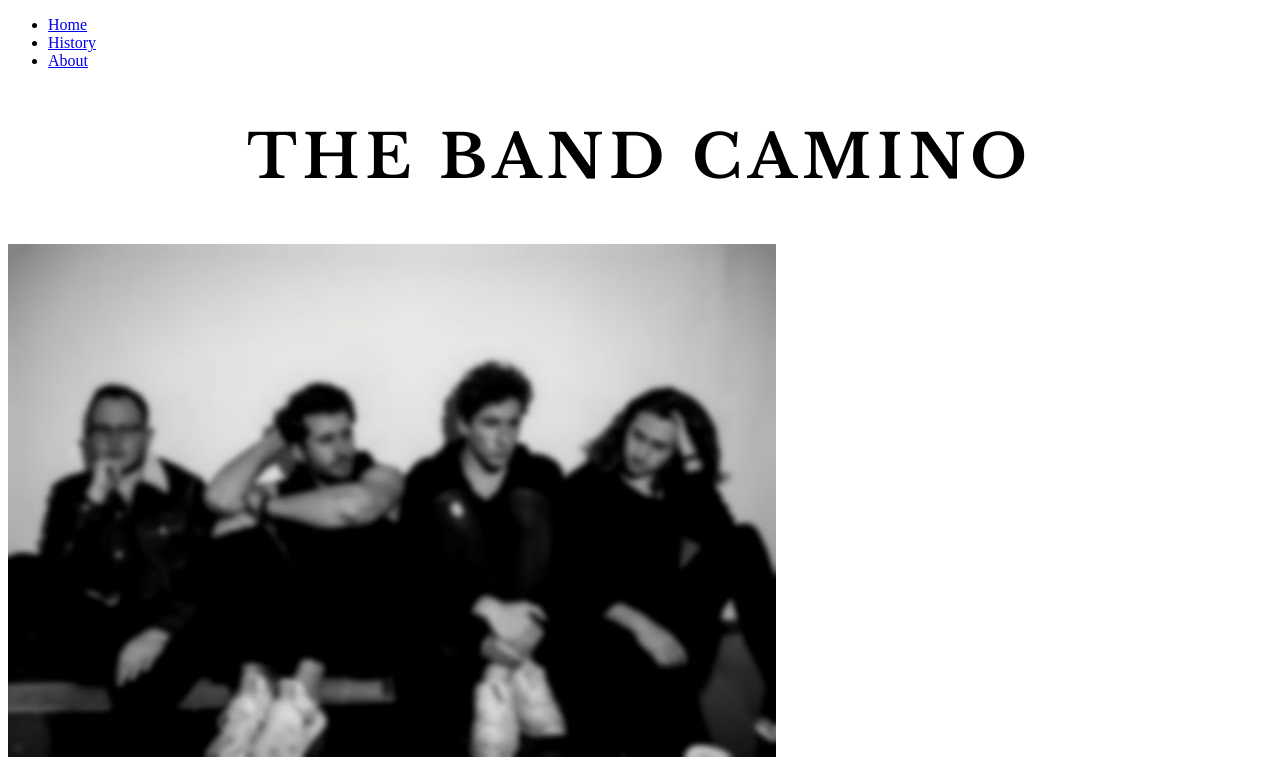
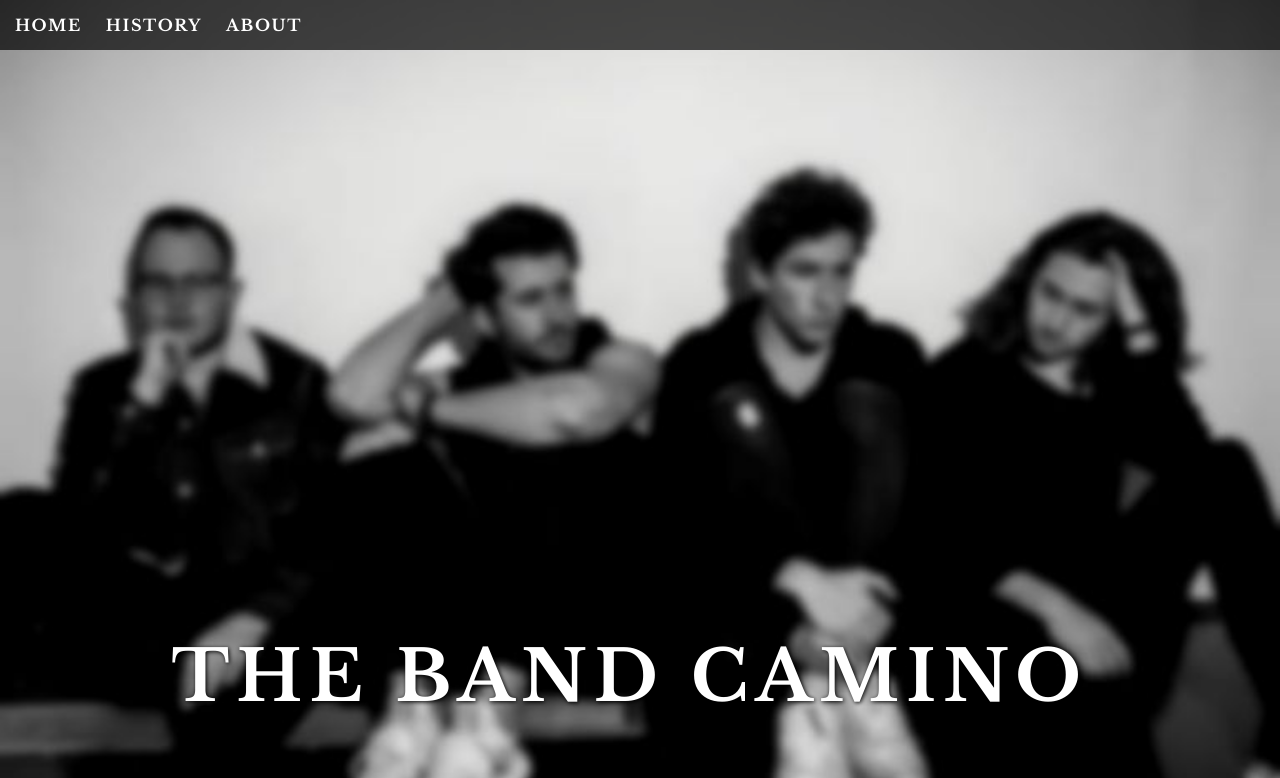
Before and after one commit to maddie1315/assignment4, a plain HTML site: page index.html in a window 1280 px wide. Shown: the top 778 px of the page. Drawn offline with nearby package versions, Linux system fonts and the light colour scheme.

Commit message:
styled hero section

```diff
--- a/css/styles.css
+++ b/css/styles.css
@@ -1,3 +1,13 @@
+/* Universal Styling */
+
+* {
+  padding: 0;
+  margin: 0;
+  border: 0;
+}
+
+/* Text Styling */
+
 @font-face {
   font-family:'louis-george-cafe';
   src: url('../fonts/louis-george-cafe.ttf') format('truetype');
@@ -23,10 +33,12 @@ h1 {
 
 h2 {
   font-size: 24px;
+  padding: 10px 0;
 }
 
 h3 {
   font-size: 18px;
+  padding: 10px 0;
 }
 
 p {
@@ -38,3 +50,52 @@ p {
 .name {
   font-family: 'louis-george-cafe-bold', sans-serif;
 }
+
+/* Header Styling */
+
+header {
+  background: rgba(0, 0, 0, 0.7);
+  padding: 15px;
+  position: fixed;
+  width: 100%;
+  z-index: 9;
+}
+
+header nav li {
+  display: inline-block;
+}
+
+header a {
+  text-decoration: none;
+  text-transform: uppercase;
+  font-family: 'Libre Baskerville', serif;
+  color: white;
+  font-size: 16px;
+  letter-spacing: 0.1em;
+  margin-right: 20px;
+}
+
+/* Hero Section styling */
+
+.hero {
+  background: url("../images/thebandcamino_wswt.jpg") right/cover no-repeat fixed;
+  min-height: 100vh;
+  position: relative;
+}
+
+.hero h1 {
+  color: white;
+  font-size: 70px;
+  text-align: center;
+  text-shadow: 1px 1px 4px black;
+  position: absolute;
+  bottom: 10%;
+  right: 15%;
+}
+
+/* Button Styling */
+
+.official-page a {
+  text-decoration: none;
+  color: black;
+}
--- a/index.html
+++ b/index.html
@@ -21,13 +21,9 @@
       </nav>
     </header>
 
-    <section id="home">
-      <h1>The Band Camino</h1>
-    </section>
-
     <main>
-      <section class="main-image">
-        <img src="images/thebandcamino_wswt.jpg" alt="The Band Camino">
+      <section id="home" class="hero">
+        <h1>The Band Camino</h1>
       </section>
 
       <section id="history">
```
